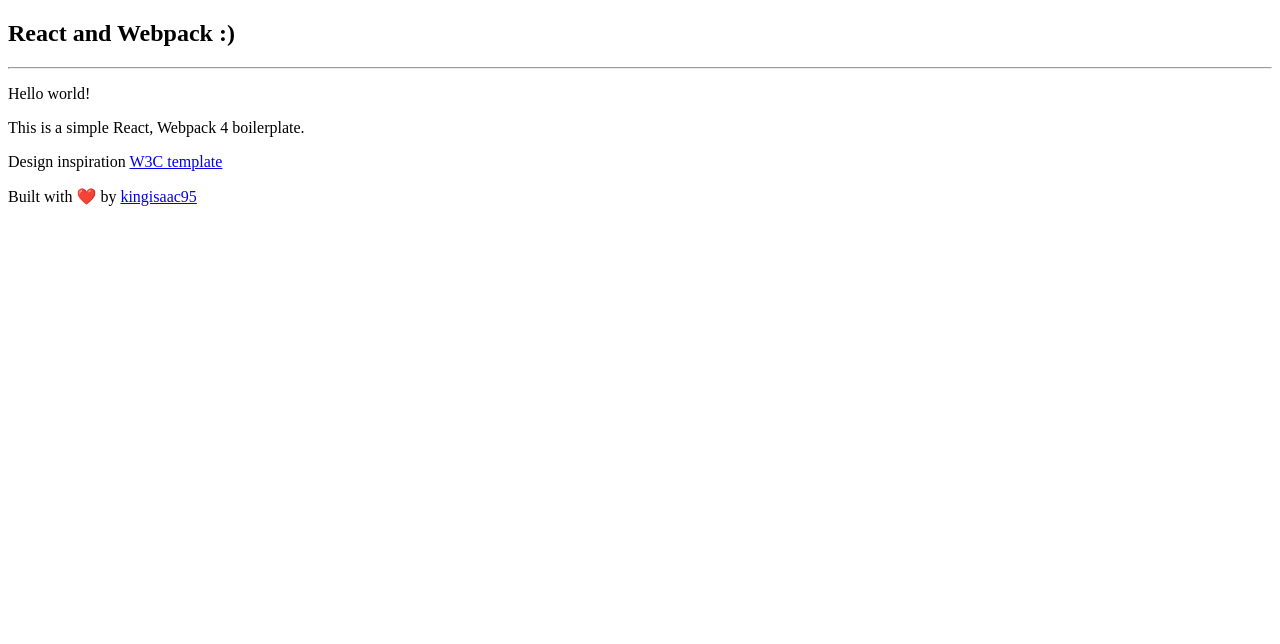
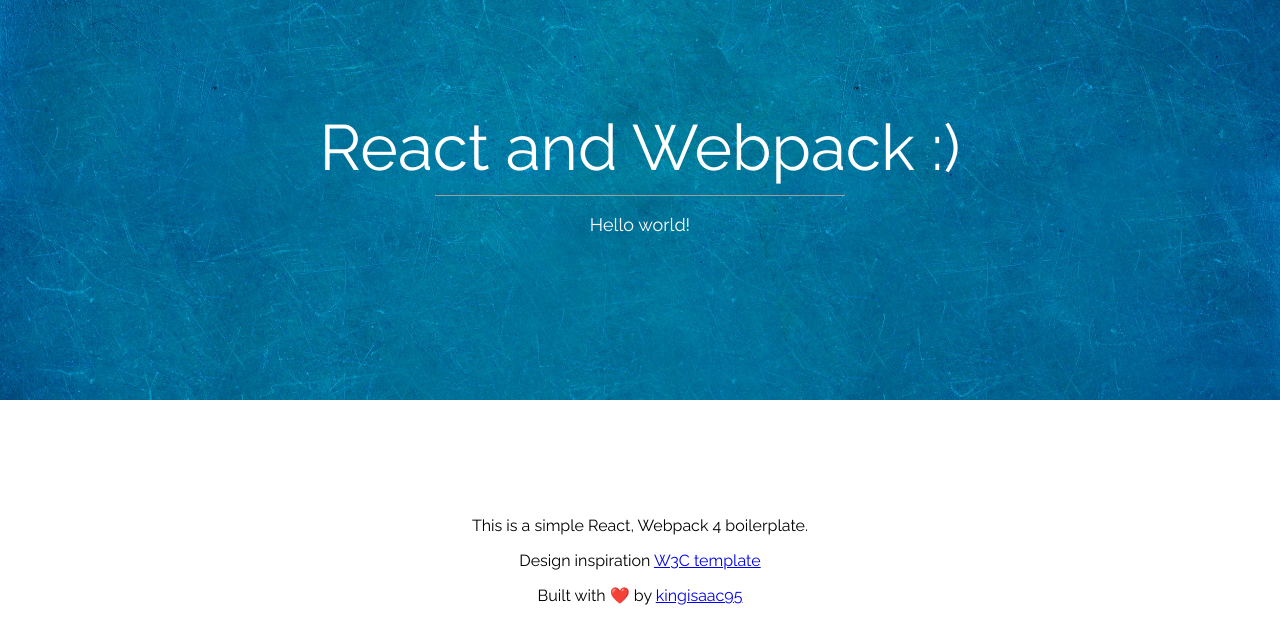
Before and after one commit to kingisaac95/react-webpack-starter, a React app: page / in a window 1280 px wide. Shown: the top 644 px of the page. Built offline with nearby package versions, Linux system fonts and the light colour scheme.

Commit message:
remove commented code

```diff
--- a/src/index.scss
+++ b/src/index.scss
@@ -1 +1 @@
-// @import './styles/main.scss';
+@import './styles/main.scss';
```
